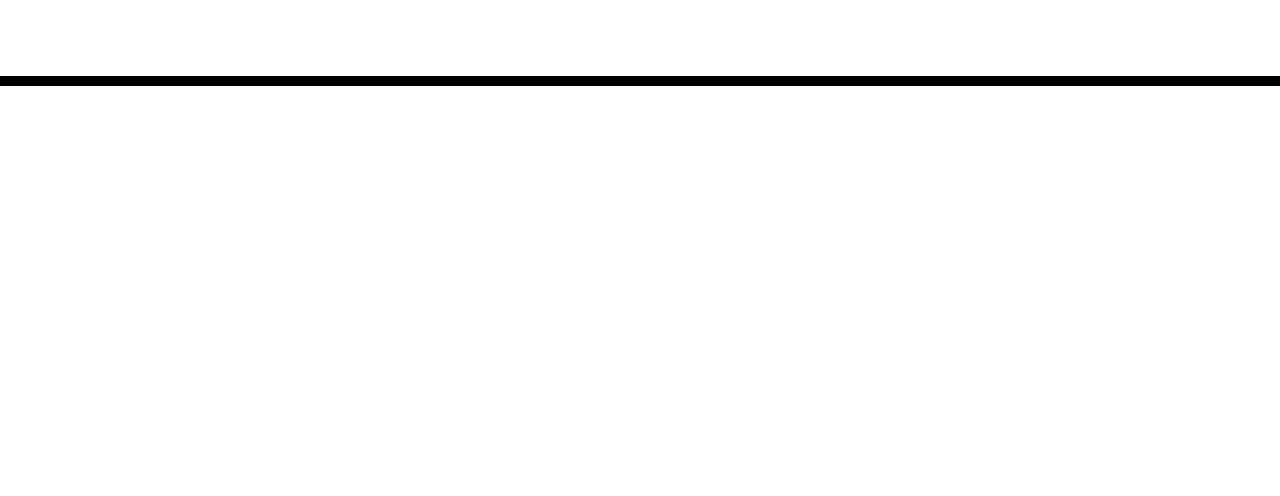
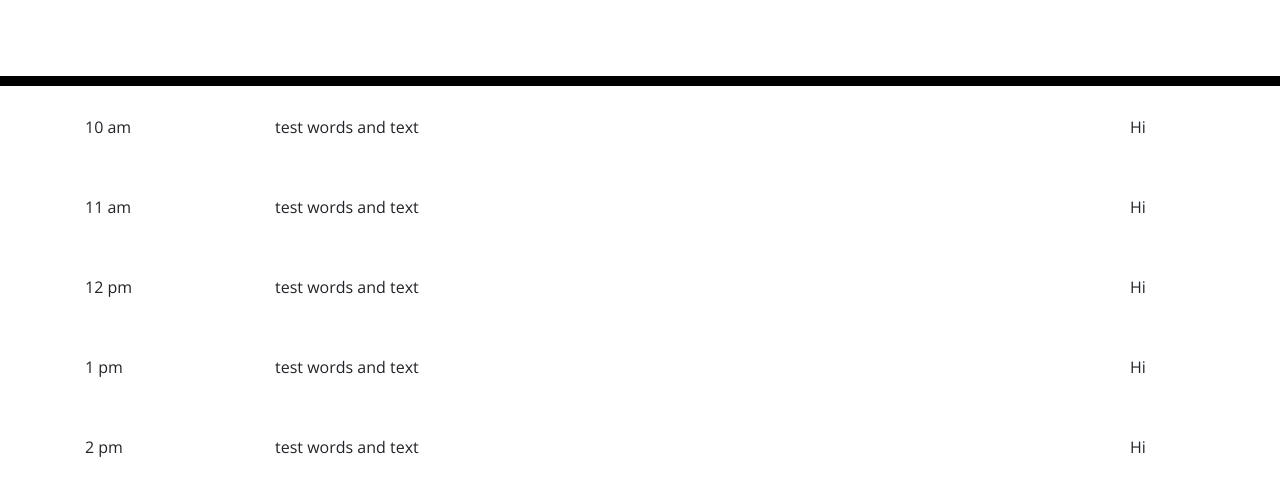
Before and after one commit to KangaZero/kangazero.scheduler.io, a plain HTML site: page index.html in a window 1280 px wide. Shown: the part 182-678 px from the top of the page. Drawn offline with nearby package versions, Linux system fonts and the light colour scheme.

Commit message:
bootstrap link replaced and some bootstrap elements added in html

```diff
--- a/index.html
+++ b/index.html
@@ -4,9 +4,10 @@
     <meta charset="UTF-8" />
     <meta name="viewport" content="width=device-width, initial-scale=1.0" />
     <meta http-equiv="X-UA-Compatible" content="ie=edge" />
+    <!--link from https://getbootstrap.com/docs/4.3/getting-started/introduction/ -->
     <link
       rel="stylesheet"
-      href="https://stackpath.bootstrapcdn.com/bootstrap/4.3.1/css/bootstrap.min.css"
+      href="https://cdn.jsdelivr.net/npm/bootstrap@4.3.1/dist/css/bootstrap.min.css"
     />
     <link
       rel="stylesheet"
@@ -29,7 +30,32 @@
       <p id="currentDay" class="lead"></p>
     </header>
     <div class="container">
-      <!-- Timeblocks go here -->
+      <div class="row">
+        <div class="col-12 col-md-6 col-lg-2" id="time">10 am</div>
+        <div class="col-12 col-md-6 col-lg-9" id="content">test words and text</div>
+        <div class="col-12 col-md-12 col-lg-1" id="checkButton">Hi</div>
+      </div>
+      <div class="row">
+        <div class="col-12 col-md-6 col-lg-2" id="time">11 am</div>
+        <div class="col-12 col-md-6 col-lg-9" id="content">test words and text</div>
+        <div class="col-12 col-md-12 col-lg-1" id="checkButton">Hi</div>
+      </div>
+      <div class="row">
+        <div class="col-12 col-md-6 col-lg-2" id="time">12 pm</div>
+        <div class="col-12 col-md-6 col-lg-9" id="content">test words and text</div>
+        <div class="col-12 col-md-12 col-lg-1" id="checkButton">Hi</div>
+      </div>
+      <div class="row">
+        <div class="col-12 col-md-6 col-lg-2" id="time">1 pm</div>
+        <div class="col-12 col-md-6 col-lg-9" id="content">test words and text</div>
+        <div class="col-12 col-md-12 col-lg-1" id="checkButton">Hi</div>
+      </div>
+      <div class="row">
+        <div class="col-12 col-md-6 col-lg-2" id="time">2 pm</div>
+        <div class="col-12 col-md-6 col-lg-9" id="content">test words and text</div>
+        <div class="col-12 col-md-12 col-lg-1" id="checkButton">Hi</div>
+      </div>
+
     </div>
 
     <script src="https://cdnjs.cloudflare.com/ajax/libs/jquery/3.2.1/jquery.min.js"></script>
```
